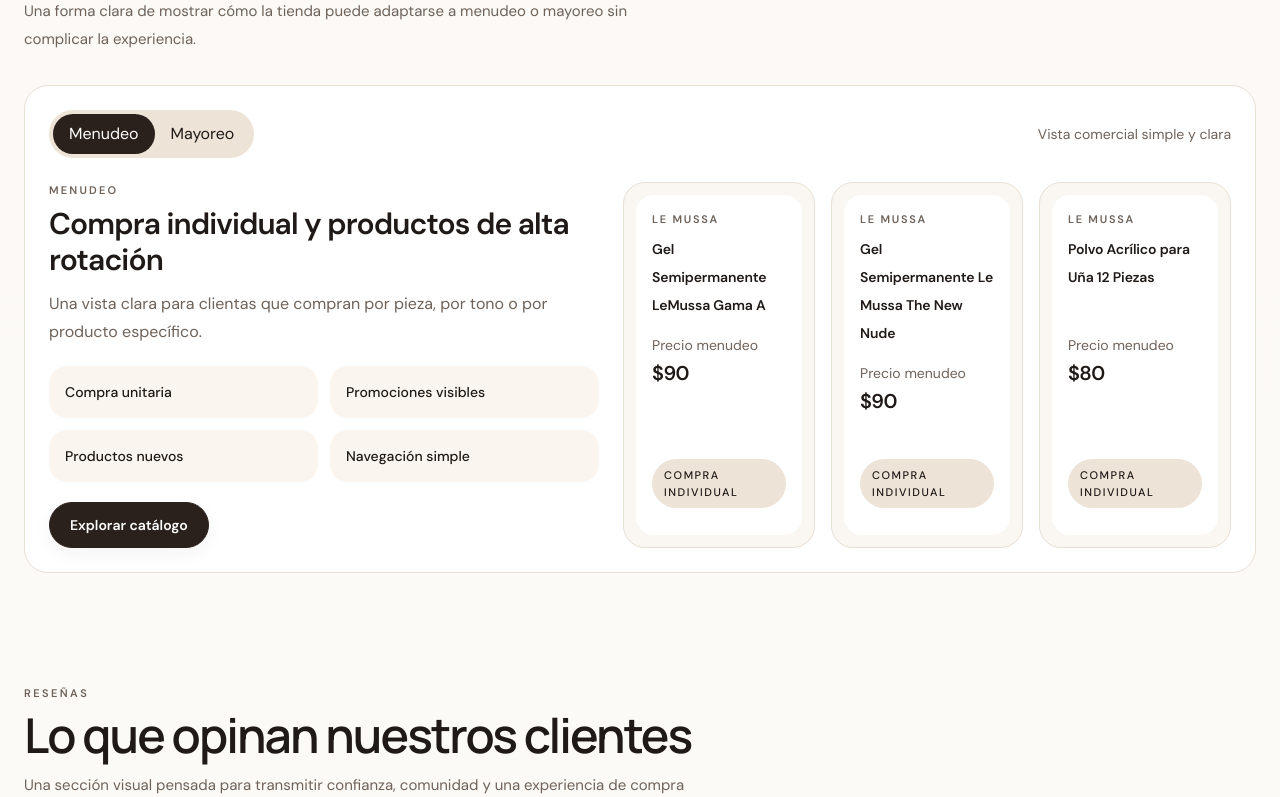
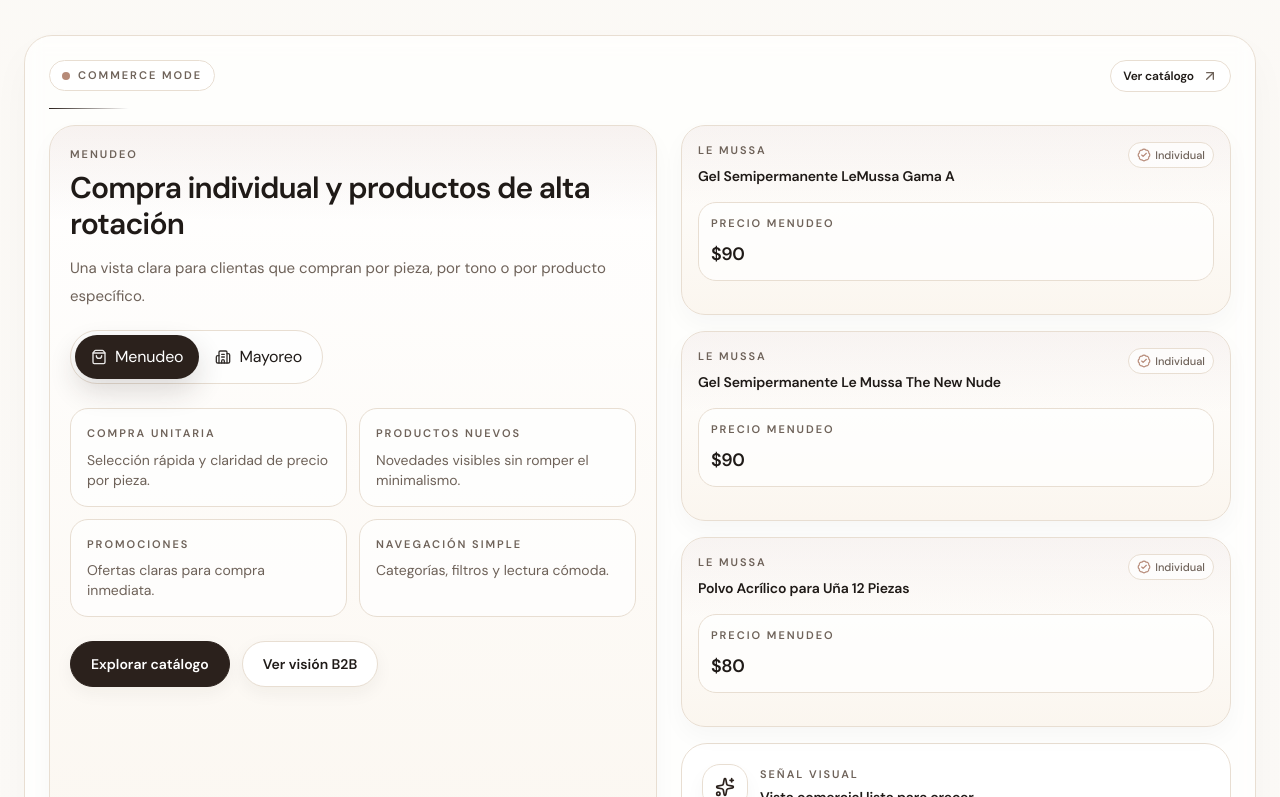
Before and after one commit to roiszs/mvp-belleza-distribuidora, a Next.js app: page / in a window 1280 px wide. Shown: the part 2663-3460 px from the top of the page. Built offline with nearby package versions, Linux system fonts and the light colour scheme.

Commit message:
Cambios en el commerce mode

```diff
--- a/src/components/home/CommerceModeShowcase.tsx
+++ b/src/components/home/CommerceModeShowcase.tsx
@@ -1,160 +1,317 @@
 'use client'
 
-import { useState } from 'react'
+import { useMemo, useState } from 'react'
 import { Container } from '@/components/layout/Container'
 import { SectionHeader } from '@/components/layout/SectionHeader'
-import { featuredProducts } from '@/data/products'
 import { Button } from '@/components/ui/Button'
+import {
+ArrowUpRight,
+BadgeCheck,
+ShoppingBag,
+Building2,
+Sparkles,
+Package,
+} from 'lucide-react'
+import { products } from '@/data/products'
 import { formatPrice } from '@/lib/utils'
-import type { Product } from '@/types/product'
 
-const modeCopy = {
-b2c: {
-eyebrow: 'Menudeo',
-title: 'Compra individual y productos de alta rotación',
-description:
-'Una vista clara para clientas que compran por pieza, por tono o por producto específico.',
-points: ['Compra unitaria', 'Promociones visibles', 'Productos nuevos', 'Navegación simple'],
-},
-b2b: {
-eyebrow: 'Mayoreo',
-title: 'Compra para negocio, salón o reposición',
-description:
-'Una vista pensada para clientes que necesitan precio por volumen, compra por caja y recompra frecuente.',
-points: ['Precios por volumen', 'Caja 6 / 12 / 24+', 'Atención comercial', 'Recompra frecuente'],
-},
-} as const
+type Mode = 'b2c' | 'b2b'
+
+function ModePill({
+active,
+onClick,
+icon,
+label,
+}: {
+active: boolean
+onClick: () => void
+icon: React.ReactNode
+label: string
+}) {
+return (
+<button
+type="button"
+onClick={onClick}
+className={[
+'relative inline-flex min-h-[44px] items-center justify-center gap-2 rounded-full px-4 text-[12px] font-semibold tracking-[-0.01em] transition',
+active
+? 'text-white'
+: 'text-[var(--color-text)] hover:bg-white/60',
+].join(' ')}
+>
+<span
+className={[
+'pointer-events-none absolute inset-0 rounded-full transition',
+active
+? 'bg-[var(--color-accent-dark)] shadow-[0_12px_28px_rgba(43,33,28,0.16)]'
+: 'bg-transparent',
+].join(' ')}
+/>
+<span className="relative inline-flex items-center gap-2">
+<span className="opacity-90">{icon}</span>
+{label}
+</span>
+</button>
+)
+}
+
+function ProductMiniCard({
+brand,
+name,
+price,
+subtitle,
+badge,
+}: {
+brand: string
+name: string
+price: number
+subtitle: string
+badge: string
+}) {
+return (
+<article className="group relative overflow-hidden rounded-[24px] border border-[var(--color-line)] bg-[linear-gradient(180deg,#ffffff_0%,#fbf6ef_100%)] p-4 shadow-[0_10px_24px_rgba(43,33,28,0.03)] transition duration-300 hover:-translate-y-1 hover:shadow-[0_18px_38px_rgba(43,33,28,0.06)] hover:border-[var(--color-accent)]/35 active:scale-[0.99] active:shadow-[0_14px_28px_rgba(43,33,28,0.07)]">
+<div className="pointer-events-none absolute inset-x-0 top-0 h-20 bg-[linear-gradient(180deg,rgba(182,138,120,0.14),transparent)] opacity-70" />
+
+
+  <div className="relative flex items-start justify-between gap-3">
+    <div>
+      <p className="text-[11px] font-semibold uppercase tracking-[0.18em] text-[var(--color-muted)]">
+        {brand}
+      </p>
+      <h4 className="mt-2 text-sm font-semibold tracking-[-0.01em] text-[var(--color-text)]">
+        {name}
+      </h4>
+    </div>
+
+    <span className="inline-flex items-center gap-1 rounded-full border border-[var(--color-line)] bg-white/70 px-2 py-1 text-[11px] font-medium text-[var(--color-muted)]">
+      <BadgeCheck className="h-3.5 w-3.5 text-[var(--color-accent)]" />
+      {badge}
+    </span>
+  </div>
+
+  <div className="relative mt-4 rounded-[18px] border border-[var(--color-line)] bg-white/70 p-3">
+    <p className="text-[11px] font-semibold uppercase tracking-[0.18em] text-[var(--color-muted)]">
+      {subtitle}
+    </p>
+    <p className="mt-2 text-lg font-semibold tracking-[-0.02em] text-[var(--color-text)]">
+      {formatPrice(price)}
+    </p>
+  </div>
+
+  <div className="pointer-events-none relative mt-4 h-[1px] w-0 bg-[var(--color-accent)] opacity-0 transition-all duration-300 group-hover:w-20 group-hover:opacity-100" />
+</article>
+
+)
+}
 
 export function CommerceModeShowcase() {
-const [mode, setMode] = useState<'b2c' | 'b2b'>('b2c')
+const [mode, setMode] = useState<Mode>('b2c')
 
-const showcaseProducts: Product[] = featuredProducts.slice(0, 3)
+const featured = useMemo(() => {
+// Tomamos 3 productos mock para demo (si tienes flags, puedes filtrar por nuevo/oferta)
+return products.slice(0, 3)
+}, [])
 
 return (
-<section className="section-padding">
+<section className="section-padding pt-0">
 <Container>
 <SectionHeader
-eyebrow="Modo visual"
-title="Compra como cliente o compra como negocio"
-description="Una forma clara de mostrar cómo la tienda puede adaptarse a menudeo o mayoreo sin complicar la experiencia."
+eyebrow="Menudeo + Mayoreo"
+title="Una lectura comercial simple y clara"
+description="El mismo catálogo puede servir para compra individual y para negocio, sin construir todavía login ni reglas completas."
 />
 
-    <div className="overflow-hidden rounded-[24px] border border-[var(--color-line)] bg-white p-4 md:p-6">
-      <div className="flex flex-wrap items-center justify-between gap-4">
-        <div className="rounded-full bg-[var(--color-soft)] p-1">
-          <button
-            onClick={() => setMode('b2c')}
-            className={`rounded-full px-4 py-2 text-sm font-semibold transition ${
-              mode === 'b2c'
-                ? 'bg-[var(--color-accent-dark)] text-white'
-                : 'text-[var(--color-text)]'
-            }`}
-          >
-            Menudeo
-          </button>
-
-          <button
-            onClick={() => setMode('b2b')}
-            className={`rounded-full px-4 py-2 text-sm font-semibold transition ${
-              mode === 'b2b'
-                ? 'bg-[var(--color-accent-dark)] text-white'
-                : 'text-[var(--color-text)]'
-            }`}
-          >
-            Mayoreo
-          </button>
+    <div className="relative mt-6 rounded-[28px] border border-[var(--color-line)] bg-white/70 p-4 shadow-[0_18px_40px_rgba(43,33,28,0.03)] backdrop-blur-sm md:p-6">
+      <div className="mb-4 flex items-center justify-between gap-3">
+        <div className="inline-flex items-center gap-2 rounded-full border border-[var(--color-line)] bg-white/80 px-3 py-1.5 text-[11px] font-semibold uppercase tracking-[0.18em] text-[var(--color-muted)]">
+          <span className="h-2 w-2 rounded-full bg-[var(--color-accent)]" />
+          Commerce mode
         </div>
 
-        <p className="text-sm text-[var(--color-muted)]">Vista comercial simple y clara</p>
+        <a
+          href="/catalogo"
+          className="hidden items-center gap-2 rounded-full border border-[var(--color-line)] bg-white/70 px-3 py-1.5 text-[12px] font-semibold tracking-[-0.01em] text-[var(--color-text)] transition hover:bg-white hover:shadow-[0_10px_20px_rgba(43,33,28,0.05)] md:inline-flex"
+        >
+          Ver catálogo
+          <ArrowUpRight className="h-4 w-4 text-[var(--color-muted)]" />
+        </a>
+
+        <p className="text-[11px] font-semibold uppercase tracking-[0.22em] text-[var(--color-muted)] md:hidden">
+          Toca para cambiar
+        </p>
       </div>
 
-      <div className="mt-5 grid gap-5 lg:grid-cols-[0.95fr_1.05fr] md:mt-6 md:gap-6">
-        <div className="flex flex-col">
-          <p className="text-[11px] font-semibold uppercase tracking-[0.2em] text-[var(--color-muted)]">
-            {modeCopy[mode].eyebrow}
+      <div className="mb-4 h-px w-20 bg-[linear-gradient(90deg,var(--color-accent-dark),transparent)]" />
+
+      <div className="grid gap-6 lg:grid-cols-[1.05fr_0.95fr]">
+        {/* Left: copy + toggle + benefits */}
+        <div className="relative overflow-hidden rounded-[26px] border border-[var(--color-line)] bg-[linear-gradient(180deg,#ffffff_0%,#fbf6ef_100%)] p-5 shadow-[0_10px_24px_rgba(43,33,28,0.03)]">
+          <div className="pointer-events-none absolute inset-x-0 top-0 h-24 bg-[linear-gradient(180deg,rgba(182,138,120,0.14),transparent)] opacity-80" />
+
+          <div className="relative">
+            <p className="text-[11px] font-semibold uppercase tracking-[0.18em] text-[var(--color-muted)]">
+              {mode === 'b2c' ? 'Menudeo' : 'Mayoreo'}
             </p>
 
-          <h3 className="mt-2 text-2xl font-semibold tracking-[-0.03em] md:text-3xl">
-            {modeCopy[mode].title}
+            <h3 className="mt-2 text-2xl font-semibold tracking-[-0.03em] text-[var(--color-text)] md:text-3xl">
+              {mode === 'b2c'
+                ? 'Compra individual y productos de alta rotación'
+                : 'Compra por caja, volumen y condiciones de negocio'}
             </h3>
 
-          <p className="mt-3 text-sm leading-7 text-[var(--color-muted)] md:text-base">
-            {modeCopy[mode].description}
+            <p className="mt-3 max-w-xl text-[14px] leading-7 text-[var(--color-muted)] md:text-[15px]">
+              {mode === 'b2c'
+                ? 'Una vista clara para clientas que compran por pieza, por tono o por producto específico.'
+                : 'Pensado para salones y distribuidores: escalas, cotización rápida y recompra más ágil.'}
             </p>
 
-          <div className="mt-5 grid gap-3 sm:grid-cols-2">
-            {modeCopy[mode].points.map((point) => (
-              <div
-                key={point}
-                className="rounded-[18px] bg-[#faf5ef] px-4 py-4 text-sm font-medium text-[var(--color-text)]"
-              >
-                {point}
+            {/* Toggle */}
+            <div className="mt-5 inline-flex rounded-full border border-[var(--color-line)] bg-white/70 p-1">
+              <ModePill
+                active={mode === 'b2c'}
+                onClick={() => setMode('b2c')}
+                icon={<ShoppingBag className="h-4 w-4" />}
+                label="Menudeo"
+              />
+              <ModePill
+                active={mode === 'b2b'}
+                onClick={() => setMode('b2b')}
+                icon={<Building2 className="h-4 w-4" />}
+                label="Mayoreo"
+              />
             </div>
+
+            {/* Benefits */}
+            <div className="mt-6 grid gap-3 sm:grid-cols-2">
+              {mode === 'b2c' ? (
+                <>
+                  <div className="rounded-[18px] border border-[var(--color-line)] bg-white/70 p-4">
+                    <p className="text-[11px] font-semibold uppercase tracking-[0.18em] text-[var(--color-muted)]">
+                      Compra unitaria
+                    </p>
+                    <p className="mt-2 text-sm text-[var(--color-muted)]">
+                      Selección rápida y claridad de precio por pieza.
+                    </p>
+                  </div>
+                  <div className="rounded-[18px] border border-[var(--color-line)] bg-white/70 p-4">
+                    <p className="text-[11px] font-semibold uppercase tracking-[0.18em] text-[var(--color-muted)]">
+                      Productos nuevos
+                    </p>
+                    <p className="mt-2 text-sm text-[var(--color-muted)]">
+                      Novedades visibles sin romper el minimalismo.
+                    </p>
+                  </div>
+                  <div className="rounded-[18px] border border-[var(--color-line)] bg-white/70 p-4">
+                    <p className="text-[11px] font-semibold uppercase tracking-[0.18em] text-[var(--color-muted)]">
+                      Promociones
+                    </p>
+                    <p className="mt-2 text-sm text-[var(--color-muted)]">
+                      Ofertas claras para compra inmediata.
+                    </p>
+                  </div>
+                  <div className="rounded-[18px] border border-[var(--color-line)] bg-white/70 p-4">
+                    <p className="text-[11px] font-semibold uppercase tracking-[0.18em] text-[var(--color-muted)]">
+                      Navegación simple
+                    </p>
+                    <p className="mt-2 text-sm text-[var(--color-muted)]">
+                      Categorías, filtros y lectura cómoda.
+                    </p>
+                  </div>
+                </>
+              ) : (
+                <>
+                  <div className="rounded-[18px] border border-[var(--color-line)] bg-white/70 p-4">
+                    <p className="text-[11px] font-semibold uppercase tracking-[0.18em] text-[var(--color-muted)]">
+                      Escalas 6+ / 12+ / 24+
+                    </p>
+                    <p className="mt-2 text-sm text-[var(--color-muted)]">
+                      Lectura por caja y volumen sin complicar.
+                    </p>
+                  </div>
+                  <div className="rounded-[18px] border border-[var(--color-line)] bg-white/70 p-4">
+                    <p className="text-[11px] font-semibold uppercase tracking-[0.18em] text-[var(--color-muted)]">
+                      Cotización rápida
+                    </p>
+                    <p className="mt-2 text-sm text-[var(--color-muted)]">
+                      Flujo futuro para solicitudes comerciales.
+                    </p>
+                  </div>
+                  <div className="rounded-[18px] border border-[var(--color-line)] bg-white/70 p-4">
+                    <p className="text-[11px] font-semibold uppercase tracking-[0.18em] text-[var(--color-muted)]">
+                      Recompra
+                    </p>
+                    <p className="mt-2 text-sm text-[var(--color-muted)]">
+                      Pensado para reposición y pedidos frecuentes.
+                    </p>
+                  </div>
+                  <div className="rounded-[18px] border border-[var(--color-line)] bg-white/70 p-4">
+                    <p className="text-[11px] font-semibold uppercase tracking-[0.18em] text-[var(--color-muted)]">
+                      Operación escalable
+                    </p>
+                    <p className="mt-2 text-sm text-[var(--color-muted)]">
+                      Listo para crecer a inventario y marketplace.
+                    </p>
+                  </div>
+                </>
+              )}
+            </div>
+
+            <div className="mt-6 flex flex-col gap-3 sm:flex-row sm:items-center">
+              <Button href="/catalogo">Explorar catálogo</Button>
+              <Button href="/b2b" variant="secondary">
+                Ver visión B2B
+              </Button>
+            </div>
+          </div>
+        </div>
+
+        {/* Right: mini cards demo */}
+        <div className="relative">
+          <div className="grid gap-4 md:grid-cols-3 lg:grid-cols-1">
+            {featured.map((p) => (
+              <ProductMiniCard
+                key={p.id}
+                brand={p.brand}
+                name={p.name}
+                price={mode === 'b2c' ? p.price : p.wholesalePrice ?? p.price}
+                subtitle={mode === 'b2c' ? 'Precio menudeo' : 'Precio mayoreo'}
+                badge={mode === 'b2c' ? 'Individual' : 'Mayoreo'}
+              />
             ))}
           </div>
 
-          <div className="mt-5">
-            <Button href="/catalogo">
-              {mode === 'b2c' ? 'Explorar catálogo' : 'Ver catálogo comercial'}
-            </Button>
+          <div className="mt-4 rounded-[26px] border border-[var(--color-line)] bg-white/70 p-5">
+            <div className="flex items-center gap-3">
+              <div className="rounded-[18px] border border-[var(--color-line)] bg-white/80 p-3 shadow-[0_10px_20px_rgba(43,33,28,0.04)]">
+                <Sparkles className="h-5 w-5 text-[var(--color-accent-dark)]" />
               </div>
-        </div>
-
-        <div className="flex snap-x snap-mandatory gap-4 overflow-x-auto hide-scrollbar pb-2 md:grid md:grid-cols-3 md:overflow-visible md:pb-0">
-          {showcaseProducts.map((product: Product) => {
-            const activePrice =
-              mode === 'b2b' ? product.wholesalePrice ?? product.price : product.price
-
-            return (
-              <article
-                key={product.id}
-                className="flex h-full min-w-[250px] snap-start rounded-[22px] border border-[var(--color-line)] bg-[var(--color-bg)] p-3 transition duration-300 hover:-translate-y-1 hover:shadow-[0_16px_32px_rgba(43,33,28,0.04)] md:min-w-0"
-              >
-                <div className="flex w-full flex-col rounded-[18px] bg-white p-4">
               <div>
-                    <p className="text-[11px] font-semibold uppercase tracking-[0.16em] text-[var(--color-muted)]">
-                      {product.brand}
+                <p className="text-[11px] font-semibold uppercase tracking-[0.18em] text-[var(--color-muted)]">
+                  Señal visual
                 </p>
-
-                    <h4 className="mt-2 min-h-[84px] text-sm font-semibold leading-7 tracking-[-0.01em]">
-                      {product.name}
-                    </h4>
-
-                    <div className="mt-4">
-                      <p className="text-sm text-[var(--color-muted)]">
-                        {mode === 'b2c' ? 'Precio menudeo' : 'Precio mayoreo'}
-                      </p>
-
-                      <p className="mt-1 text-xl font-semibold tracking-[-0.03em]">
-                        {formatPrice(activePrice)}
+                <p className="mt-1 text-sm font-semibold tracking-[-0.01em] text-[var(--color-text)]">
+                  Vista comercial lista para crecer
                 </p>
               </div>
             </div>
 
-                  <div className="mt-auto pt-5">
-                    {mode === 'b2b' && product.volumeTiers?.length ? (
-                      <div className="flex min-h-[60px] flex-wrap content-start gap-2">
-                        {product.volumeTiers.slice(0, 3).map((tier) => (
+            <p className="mt-3 text-[14px] leading-7 text-[var(--color-muted)] md:text-[15px]">
+              Este bloque muestra dirección B2C/B2B sin login real. En la fase final, aquí vivirán reglas por
+              cantidad, cotización y compras recurrentes.
+            </p>
+
+            <div className="mt-4 flex flex-wrap gap-2">
+              {['Menudeo', 'Mayoreo', 'Volumen', 'Cotización'].map((x) => (
                 <span
-                            key={tier.label}
-                            className="rounded-full bg-[var(--color-soft)] px-3 py-1 text-[11px] font-medium uppercase tracking-[0.14em]"
+                  key={x}
+                  className="inline-flex items-center gap-2 rounded-full border border-[var(--color-line)] bg-white/70 px-3 py-1 text-[11px] font-semibold uppercase tracking-[0.12em] text-[var(--color-text)]"
                 >
-                            {tier.minQty}+ pzs
+                  <Package className="h-4 w-4 text-[var(--color-muted)]" />
+                  {x}
                 </span>
               ))}
             </div>
-                    ) : (
-                      <div className="min-h-[60px]">
-                        <div className="inline-flex rounded-full bg-[var(--color-soft)] px-3 py-2 text-[11px] font-medium uppercase tracking-[0.14em] text-[var(--color-text)]">
-                          Compra individual
           </div>
-                      </div>
-                    )}
-                  </div>
-                </div>
-              </article>
-            )
-          })}
         </div>
       </div>
     </div>
```
Lines whose indentation alone changed are shown as unchanged.
